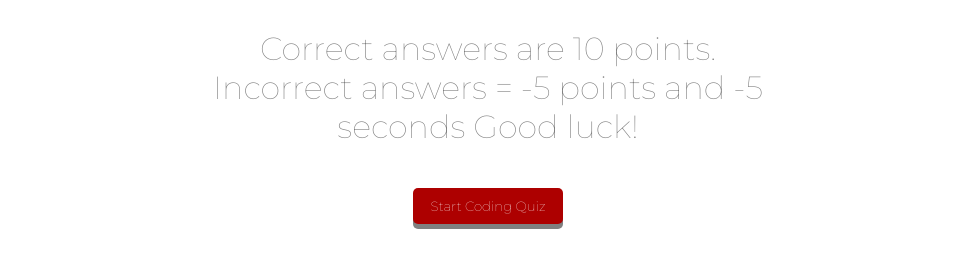
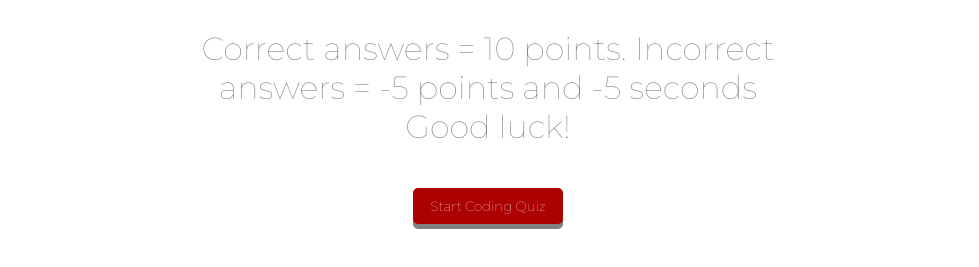
Before and after one commit to sandregg2/Coding-Quiz-SA, a plain HTML site: page index.html in a window 1280 px wide. Shown: the part 237-504 px from the top of the page, without its empty margins (152-1131 px from the left). Drawn offline with Linux system fonts and the light colour scheme.

Commit message:
Update index.html

```diff
--- a/index.html
+++ b/index.html
@@ -19,7 +19,7 @@
         <div id="starter-container" class="show">
             <div class="container start">
                 <h1>Coding Quiz</h1>
-                <p>Correct answers are 10 points.
+                <p>Correct answers = 10 points.
                 Incorrect answers = -5 points and -5 seconds
                 Good luck!
                 </p>
```
